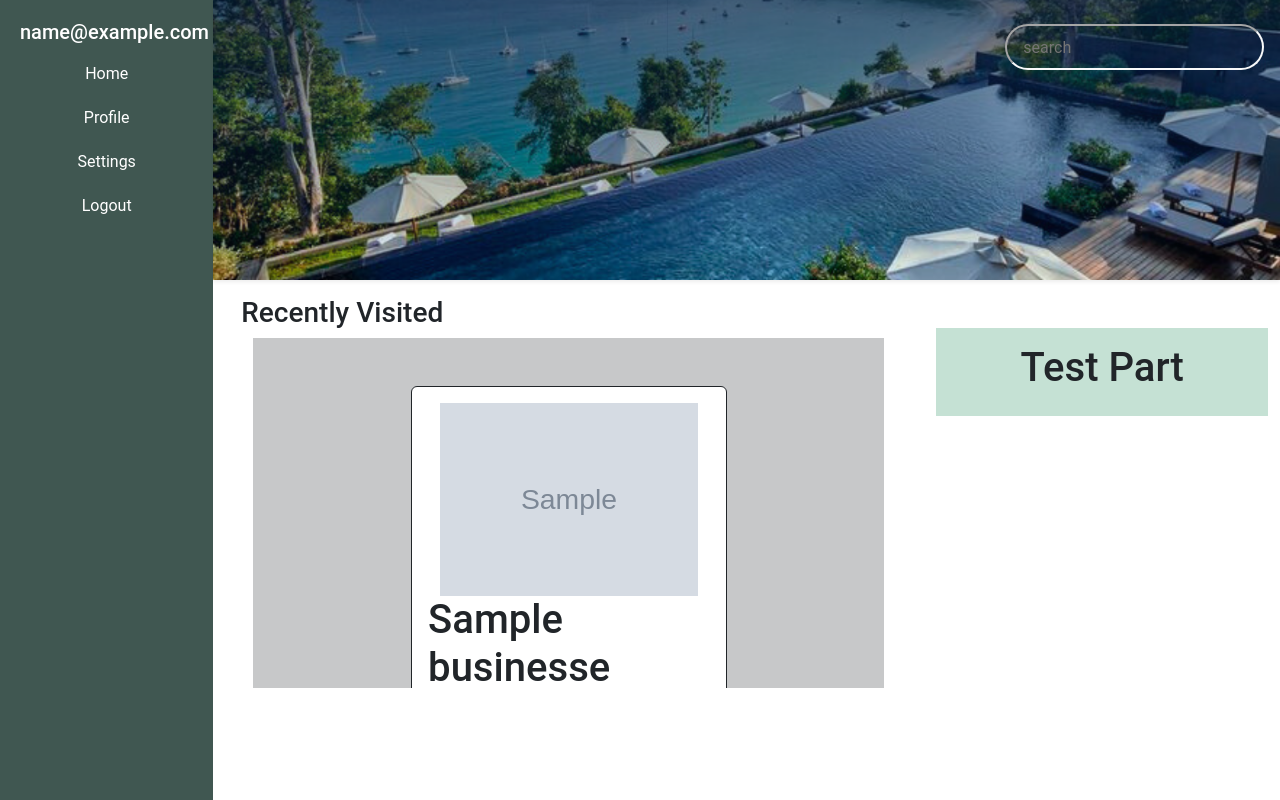
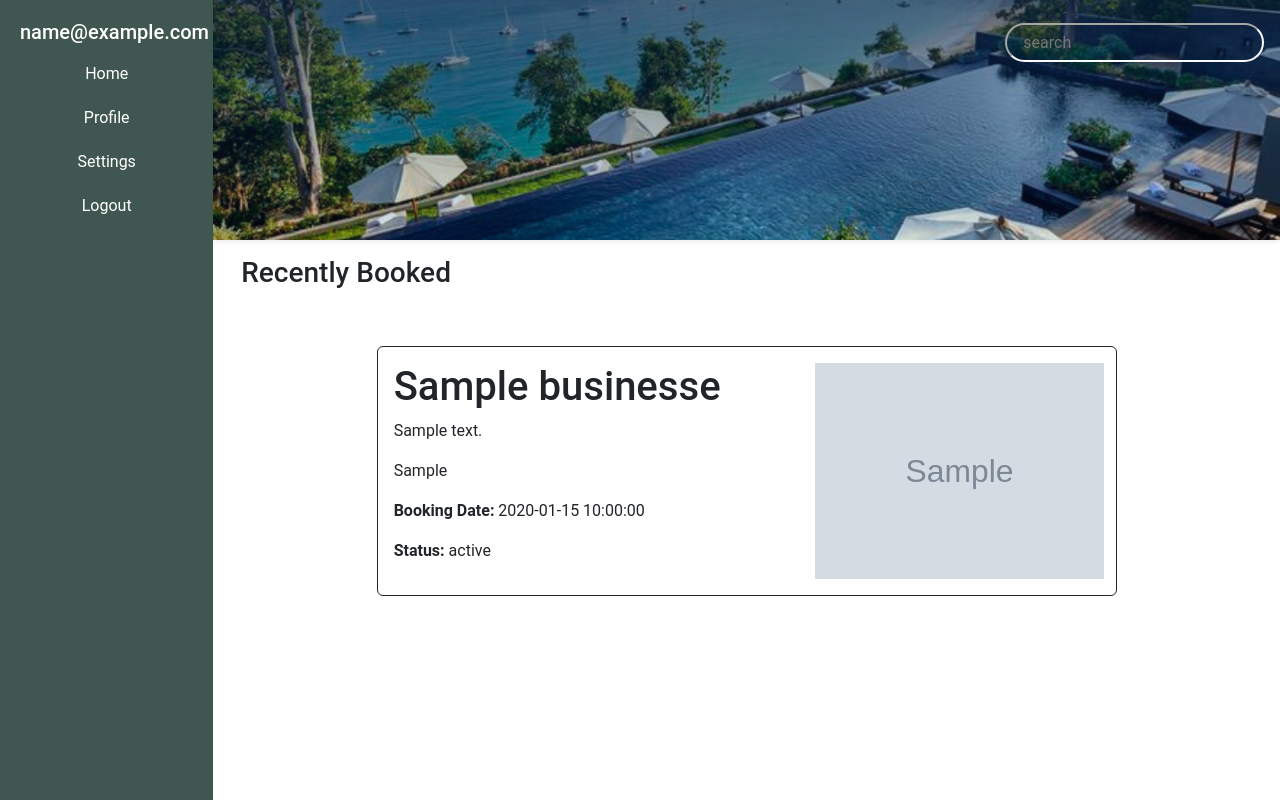
Before and after one commit to Xzilleon2/The-Tresor, a PHP site: page /Frames/Dashboard.php in a window 1280 px wide. Run offline with PHP 8.4, Linux system fonts and the light colour scheme; the visitor is signed in with stand-in values (Sample User, id 1); tables that the repository leaves empty or names only in its code hold one stand-in row (values such as "Sample post"); grey boxes marked "Sample" are stand-in pictures.

Commit message:
Making changes in dashboards, applying the bookings for users

```diff
--- a/Frames/Dashboard.php
+++ b/Frames/Dashboard.php
@@ -11,7 +11,7 @@ if($_SESSION['role'] != 'user'){
 }
 
 include('../Connection/db_connect.php');
-include('../Verify/fetchbusiness.php');
+include('../Verify/recentlybooked.php');
 
 ?>
 <!DOCTYPE html>
@@ -29,7 +29,7 @@ include('../Verify/fetchbusiness.php');
             background-size: cover;
             position: relative;
             width: 100%;
-            height: 35vh; /* Make banner full height */
+            height: 30vh; /* Make banner full height */
         }
         body {
             margin: 0;
@@ -48,7 +48,7 @@ include('../Verify/fetchbusiness.php');
         }
         .sidebar {
             color: white;
-            height: 100vh; /* Full height */
+            height: 100vh;
             padding: 20px;
         }
         .sidebar a {
@@ -63,10 +63,10 @@ include('../Verify/fetchbusiness.php');
             transition: 0.3s;
         }
         #RecentlyListed {
-            max-height: 350px; /* Adjust height as needed */
+            max-height: 350px;
             overflow-y: auto;
             overflow-x: hidden;
-            scrollbar-width: none;
+            scrollbar-width: thin;
         }
         #BusinessImg {
             height: 100%;
@@ -103,33 +103,44 @@ include('../Verify/fetchbusiness.php');
             <!--Listing Content-->
             <div class="container">
                 <div class="row">
-                    <!-- Left Column (Recently Visited) -->
-                    <div class="col-md-8">
+                    <!-- (Recently Visited) -->
+                    <div class="col-md-12">
                         <div class="p-3">
-                            <h3>Recently Visited</h3>
+                            <h3>Recently Booked</h3>
                             <div class="container-fluid">
-                                <div class="d-flex flex-wrap gap-2 bg-dark bg-opacity-25 justify-content-center"id="RecentlyListed">
-                                    <?php while($row = mysqli_fetch_assoc($result)) { ?>
-                                        <a href="business_details.php?id=<?= $row['id'] ?>" class="text-decoration-none text-dark w-50 m-5">
-                                            <div class="card d-flex flex-column justify-content-center border border-dark p-3 shadow-md">
-                                                <div class="container-fluid d-flex justify-content-center">
-                                                    <img src="../Resources/BusinessImg/<?= $row['image_path'] ?>" alt="Business image" id="BusinessImg">
+                                <div class="d-flex flex-wrap justify-content-center" id="RecentlyListed">
+                                <?php if (isset($result) && $result->num_rows > 0) { ?>
+                                    <?php while ($row = $result->fetch_assoc()) { ?>
+                                        <a href="business_details.php?id=<?= htmlspecialchars($row['business_id']) ?>
+                                          " class="text-decoration-none text-dark w-75 m-5">
+
+                                            <div class="card d-flex flex-column justify-content-center border-dark p-3 shadow-md">
+                                                <div class="row">
+                                                    <div class="col-lg-7 ">
+                                                        <h1><?= htmlspecialchars($row['business_name']) ?></h1>
+                                                        <p><?= htmlspecialchars($row['description']) ?></p>
+                                                        <p><?= htmlspecialchars($row['location']) ?></p>
+                                                        <p><strong>Booking Date:</strong> <?= htmlspecialchars($row['booking_date']) ?></p>
+                                                        <p><strong>Status:</strong> <?= htmlspecialchars($row['status']) ?></p>
+                                                    </div>
+
+                                                    <!--Image Column-->
+                                                    <div class="col-lg p-0 mx-2 d-flex justify-content-center">
+                                                        <div class="container-fluid p-0">
+                                                            <img src="../Resources/BusinessImg/<?= htmlspecialchars($row['image_path'] ?? 'default.png') ?>"
+                                                                alt="Business image" id="BusinessImg">
+                                                        </div>
+                                                    </div>
                                                 </div>
-                                                <h1><?= $row['name'] ?></h1>
-                                                <p><?= $row['description'] ?></p>
-                                                <p><?= $row['location'] ?></p>
                                             </div>
                                         </a>
                                     <?php } ?>
+                                <?php } else { ?>
+                                    <p>No recent bookings found.</p>
+                                <?php } ?>
                                 </div>
                             </div>
                         </div>
-                    </div>
-
-                <!-- Right Column (Test Part) -->
-                <div class="col-md-4 my-5">
-                    <div class="container bg-success bg-opacity-25 p-3 text-center">
-                        <h1>Test Part</h1>
                     </div>
                 </div>
             </div>
--- /dev/null
+++ b/Verify/recentlybooked.php
@@ -0,0 +1,25 @@
+<?php
+include ("../Connection/db_connect.php");
+
+$user_id = $_SESSION['id'];
+
+// Fetch the most recent bookings with a business image
+$query = "SELECT b.id AS business_id,
+                b.name AS business_name,
+                b.description,
+                b.location,
+                bk.booking_date,
+                bk.status,
+                (SELECT bi.image_path FROM business_images bi
+                 WHERE bi.business_id = b.id
+                 ORDER BY bi.uploaded_at DESC LIMIT 1) AS image_path
+           FROM bookings bk
+           JOIN businesses b ON bk.business_id = b.id
+           WHERE bk.user_id = ?
+           ORDER BY bk.booking_date DESC";
+
+$stmt = $conn->prepare($query);
+$stmt->bind_param("i", $user_id);
+$stmt->execute();
+$result = $stmt->get_result();
+?>
```
Also changed, not shown: Frames/BusinessDash.php (+26 -11 lines), Frames/business_details.php (+36 -3 lines), Verify/booking_process.php (added, +22 -0 lines).
